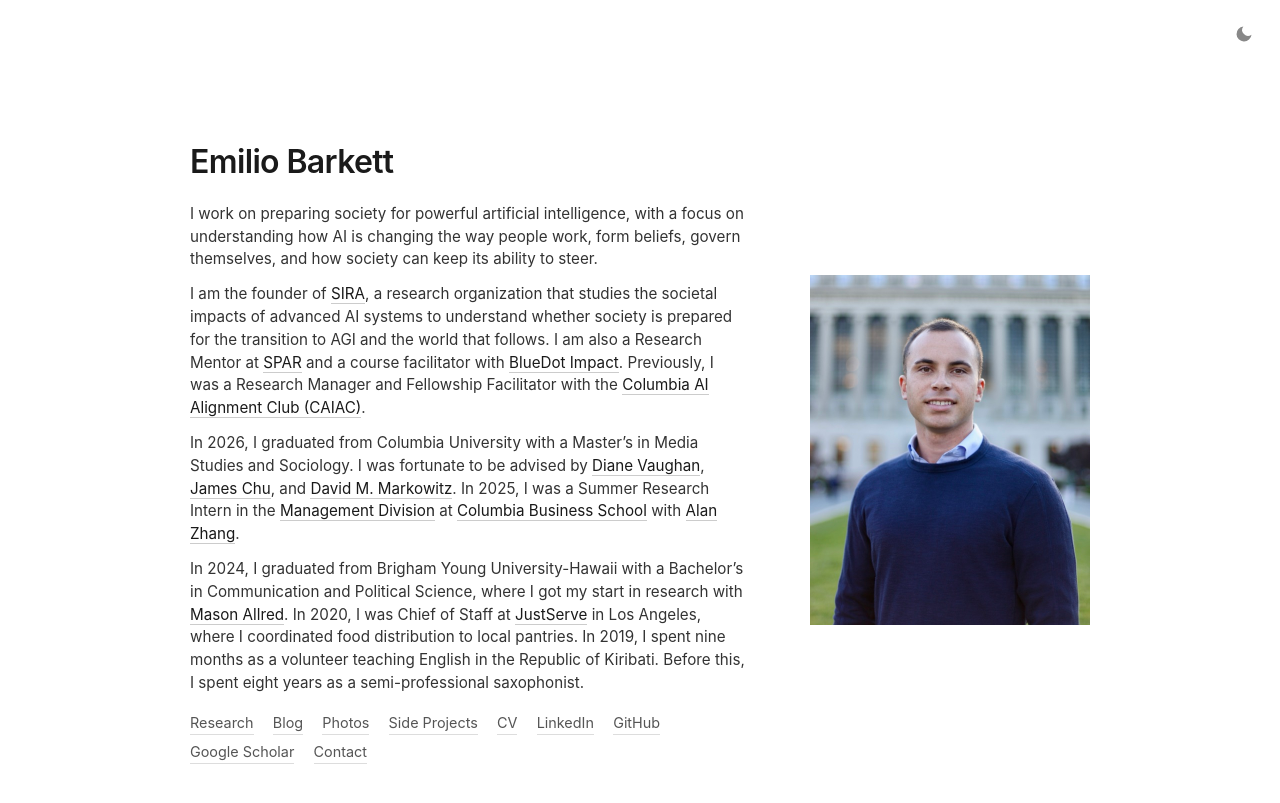
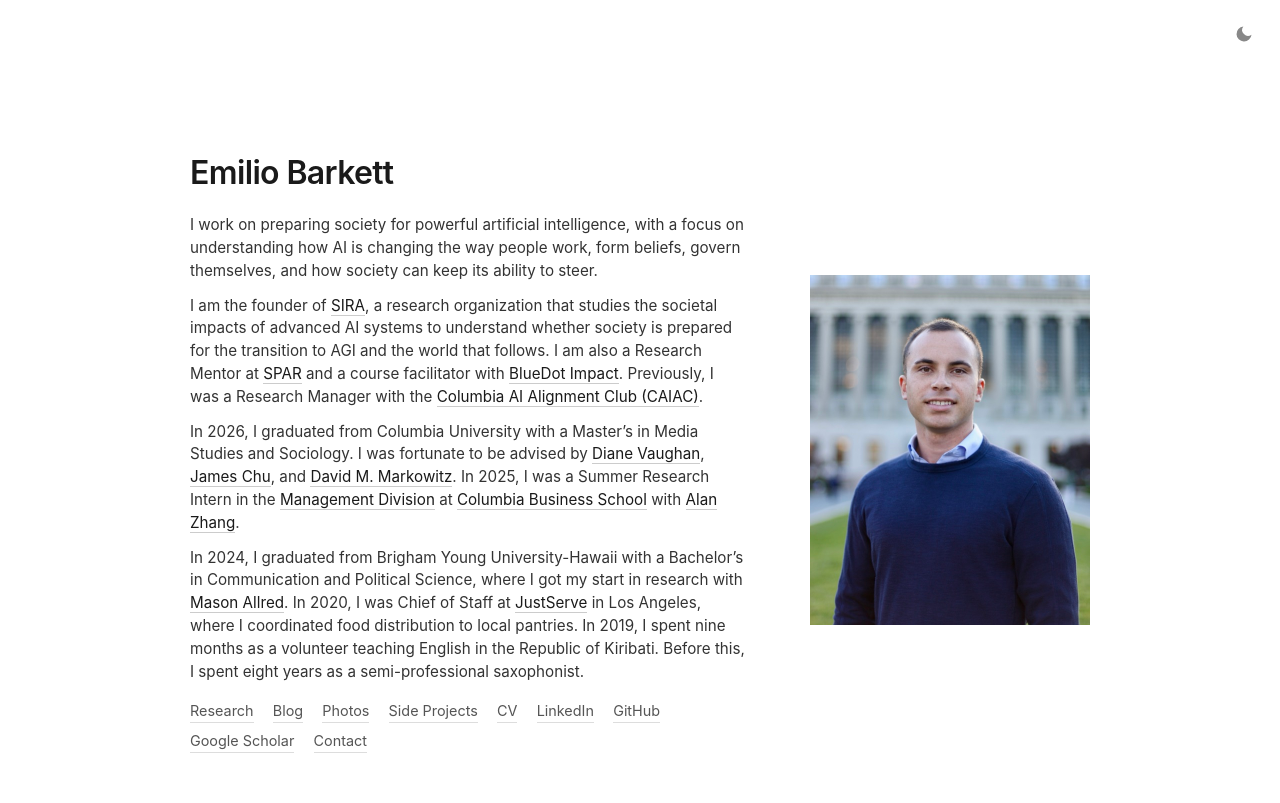
Before and after one commit to EmilioBarkett/emiliobarkett.github.io, a Jekyll site: the page built from index.html, in a window 1280 px wide and 900 px high. Shown: the top 803 px of the window. Built offline with Jekyll 4.4.1, drawn with Linux system fonts in a browser that asks for light colours.

Commit message:
Bio: list CAIAC role as Research Manager

```diff
--- a/index.html
+++ b/index.html
@@ -8,7 +8,7 @@ description: "Emilio Barkett works on preparing society for powerful artificial
     <div class="details">
       <h1>Emilio Barkett</h1>
         <p>I work on preparing society for powerful artificial intelligence, with a focus on understanding how AI is changing the way people work, form beliefs, govern themselves, and how society can keep its ability to steer.</p>
-        <p>I am the founder of <a href="https://sira-project.org/" target="_blank" rel="noopener">SIRA</a>, a research organization that studies the societal impacts of advanced AI systems to understand whether society is prepared for the transition to AGI and the world that follows. I am also a Research Mentor at <a href="https://sparai.org/" target="_blank" rel="noopener">SPAR</a> and a course facilitator with <a href="https://bluedot.org/" target="_blank" rel="noopener">BlueDot Impact</a>. Previously, I was a Research Manager and Fellowship Facilitator with the <a href="https://www.cualignment.org/" target="_blank" rel="noopener">Columbia AI Alignment Club (CAIAC)</a>.</p>
+        <p>I am the founder of <a href="https://sira-project.org/" target="_blank" rel="noopener">SIRA</a>, a research organization that studies the societal impacts of advanced AI systems to understand whether society is prepared for the transition to AGI and the world that follows. I am also a Research Mentor at <a href="https://sparai.org/" target="_blank" rel="noopener">SPAR</a> and a course facilitator with <a href="https://bluedot.org/" target="_blank" rel="noopener">BlueDot Impact</a>. Previously, I was a Research Manager with the <a href="https://www.cualignment.org/" target="_blank" rel="noopener">Columbia AI Alignment Club (CAIAC)</a>.</p>
         <p>In 2026, I graduated from Columbia University with a Master’s in Media Studies and Sociology. I was fortunate to be advised by <a href="https://sociology.columbia.edu/content/diane-vaughan" target="_blank" rel="noopener">Diane Vaughan</a>, <a href="https://jchu1225.github.io/" target="_blank" rel="noopener">James Chu</a>, and <a href="https://www.davidmarkowitz.org/" target="_blank" rel="noopener">David M. Markowitz</a>. In 2025, I was a Summer Research Intern in the <a href="https://business.columbia.edu/faculty/divisions/management/phd" target="_blank" rel="noopener">Management Division</a> at <a href="https://business.columbia.edu/" target="_blank" rel="noopener">Columbia Business School</a> with <a href="https://business.columbia.edu/faculty/people/alan-zhang" target="_blank" rel="noopener">Alan Zhang</a>.</p>
         <p>In 2024, I graduated from Brigham Young University-Hawaii with a Bachelor’s in Communication and Political Science, where I got my start in research with <a href="https://about.byuh.edu/directory/mason-allred" target="_blank" rel="noopener">Mason Allred</a>. In 2020, I was Chief of Staff at <a href="https://www.justserve.org/" target="_blank" rel="noopener">JustServe</a> in Los Angeles, where I coordinated food distribution to local pantries. In 2019, I spent nine months as a volunteer teaching English in the Republic of Kiribati. Before this, I spent eight years as a semi-professional saxophonist.</p>
       <nav class="links">
```
